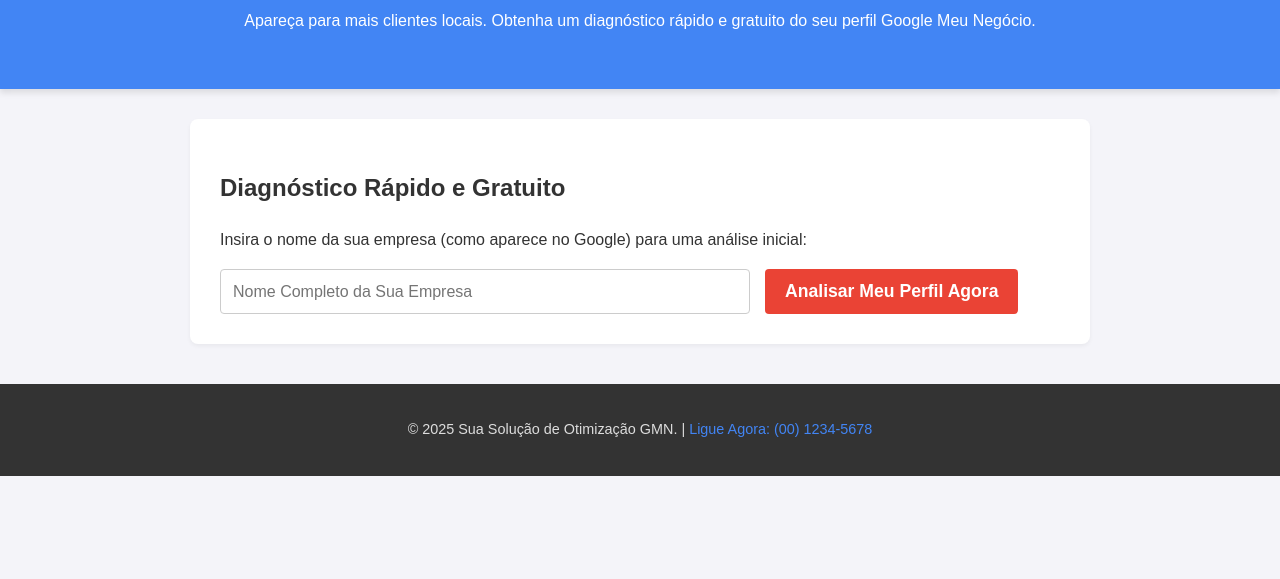
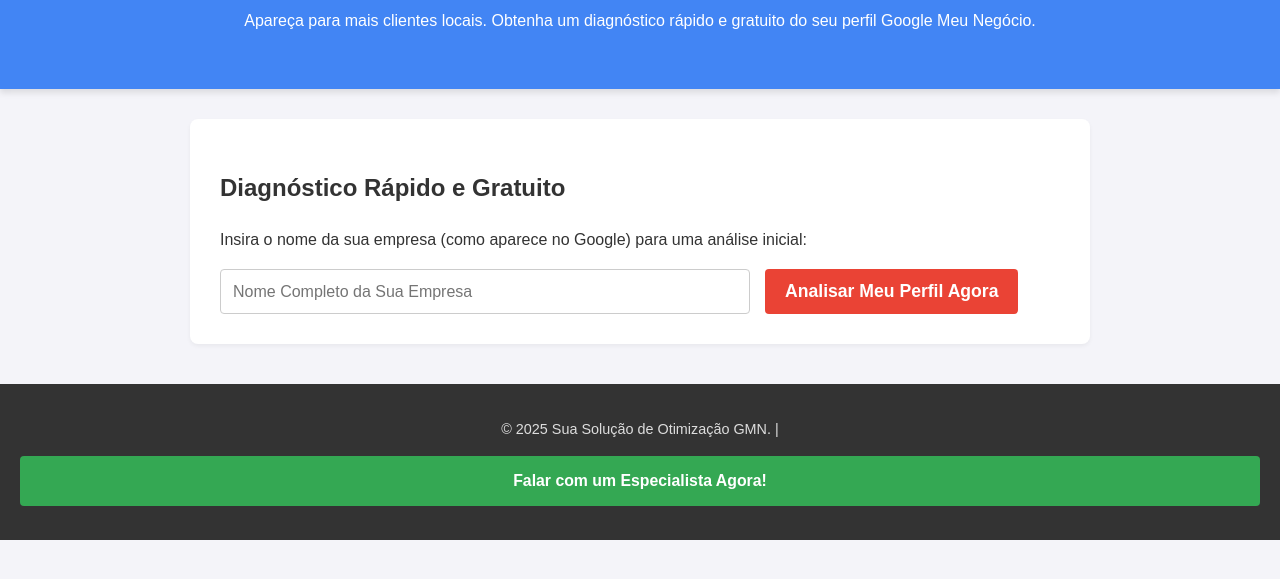
Before and after one commit to robertocolli01-create/diagnostico-gmn, a plain HTML site: page index.html in a window 1280 px wide. Shown: the part 105-684 px from the top of the page. Drawn offline with Linux system fonts and the light colour scheme.

Commit message:
Update index.html

```diff
--- a/index.html
+++ b/index.html
@@ -36,9 +36,10 @@
     </main>
 
     <footer>
-        <p>&copy; 2025 Sua Solução de Otimização GMN. | <a href="tel:+351123456789">Ligue Agora: (00) 1234-5678</a></p>
+        <p>&copy; 2025 Sua Solução de Otimização GMN. | <a href="https://wa.me/55999494062" class="cta-button" target="_blank">Falar com um Especialista Agora!</a>
     </footer>
 
     <script src="script.js"></script>
 </body>
+
 </html>
```
